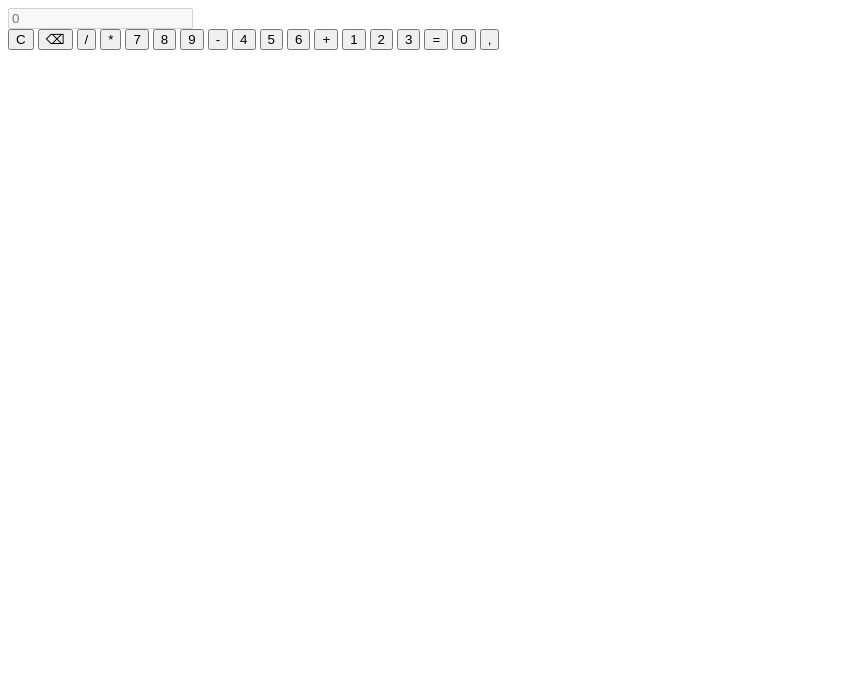
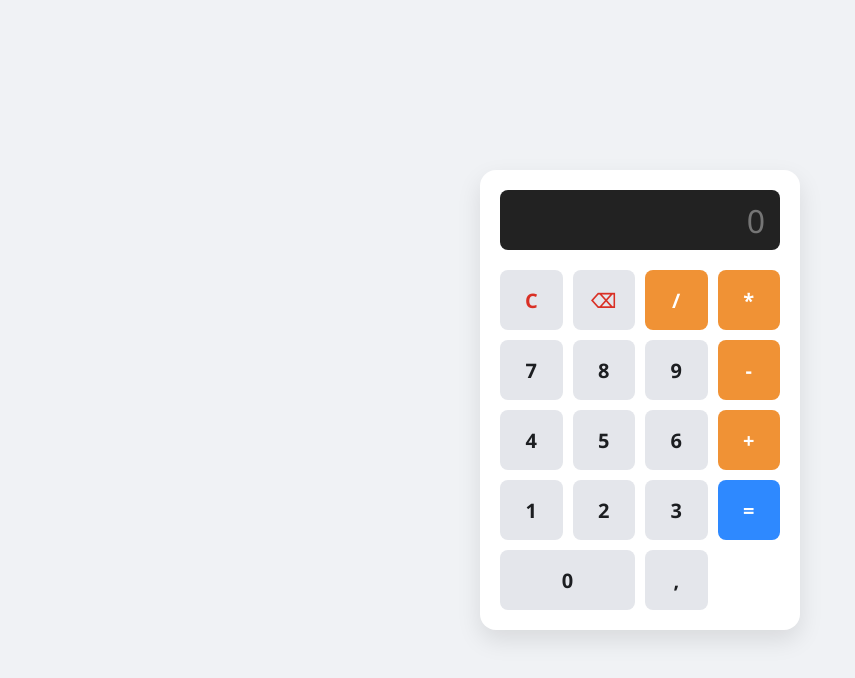
Before and after one commit to Projeto-ADS1/projeto_calculadora_html, a plain HTML site: page index.html in a window 1280 px wide. Shown: the whole page, without its empty margins (0-855 px from the left). Drawn offline with Linux system fonts and the light colour scheme.

Commit message:
design css
hoje foi feito o design da calculadora em css

```diff
--- a/index.html
+++ b/index.html
@@ -2,35 +2,140 @@
 <html lang="pt-BR">
 <head>
   <meta charset="UTF-8">
+  <meta name="viewport" content="width=device-width, initial-scale=1.0">
   <title>Calculadora</title>
+  <style>
+    /* Configurações globais e centralização na tela */
+    * {
+      box-sizing: border-box;
+      margin: 0;
+      padding: 0;
+      font-family: 'Segoe UI', Tahoma, Geneva, Verdana, sans-serif;
+    }
+
+    body {
+      display: flex;
+      justify-content: center;
+      align-items: center;
+      min-height: 100vh;
+      background-color: #f0f2f5;
+    }
+
+    /* Container principal da calculadora */
+    .calculadora {
+      background-color: #ffffff;
+      padding: 20px;
+      border-radius: 16px;
+      box-shadow: 0 10px 25px rgba(0, 0, 0, 0.1);
+      width: 320px;
+    }
+
+    /* Visor / Display */
+    .display {
+      width: 100%;
+      height: 60px;
+      background-color: #222222;
+      color: #ffffff;
+      border: none;
+      border-radius: 8px;
+      font-size: 2rem;
+      text-align: right;
+      padding: 0 15px;
+      margin-bottom: 20px;
+    }
+
+    /* Grade dos botões */
+    .botoes {
+      display: grid;
+      grid-template-columns: repeat(4, 1fr);
+      gap: 10px;
+    }
+
+    /* Estilo padrão dos botões */
+    button {
+      height: 60px;
+      border: none;
+      border-radius: 8px;
+      font-size: 1.25rem;
+      font-weight: 600;
+      background-color: #e4e6eb;
+      color: #1c1e21;
+      cursor: pointer;
+      transition: background-color 0.2s, transform 0.1s;
+    }
+
+    /* Efeitos de hover e clique */
+    button:hover {
+      background-color: #d8dadf;
+    }
+
+    button:active {
+      transform: scale(0.96);
+    }
+
+    /* Botões de Operadores (+, -, *, /) */
+    .operador {
+      background-color: #f09235;
+      color: white;
+    }
+
+    .operador:hover {
+      background-color: #e08225;
+    }
+
+    /* Botão de Igual (=) */
+    .igual {
+      background-color: #2e89ff;
+      color: white;
+    }
+
+    .igual:hover {
+      background-color: #1a73e8;
+    }
+
+    /* Botões de Limpar e Apagar (C e ⌫) */
+    .acao {
+      background-color: #e4e6eb;
+      color: #d93025;
+    }
+
+    .acao:hover {
+      background-color: #fce8e6;
+    }
+
+    /* Faz o botão '0' ocupar 2 colunas */
+    .zero {
+      grid-column: span 2;
+    }
+  </style>
 </head>
 <body>
 
-  <div>
-    <input type="text" disabled placeholder="0">
+  <div class="calculadora">
+    <input type="text" class="display" disabled placeholder="0">
 
-    <div>
-      <button>C</button>
-      <button>⌫</button>
-      <button>/</button>
-      <button>*</button>
+    <div class="botoes">
+      <button class="acao">C</button>
+      <button class="acao">⌫</button>
+      <button class="operador">/</button>
+      <button class="operador">*</button>
 
       <button>7</button>
       <button>8</button>
       <button>9</button>
-      <button>-</button>
+      <button class="operador">-</button>
 
       <button>4</button>
       <button>5</button>
       <button>6</button>
-      <button>+</button>
+      <button class="operador">+</button>
 
       <button>1</button>
       <button>2</button>
       <button>3</button>
-      <button>=</button>
+      <button class="igual">=</button>
 
-      <button>0</button>
+      <button class="zero">0</button>
       <button>,</button>
     </div>
   </div>
```
Also changed, not shown: 1 other file.
